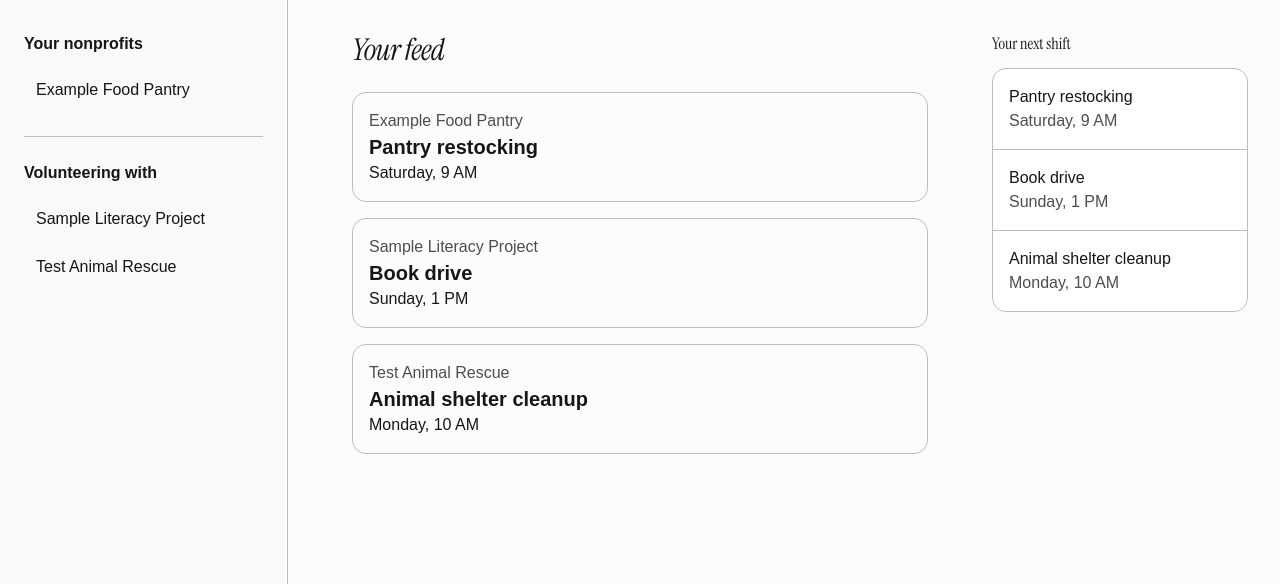
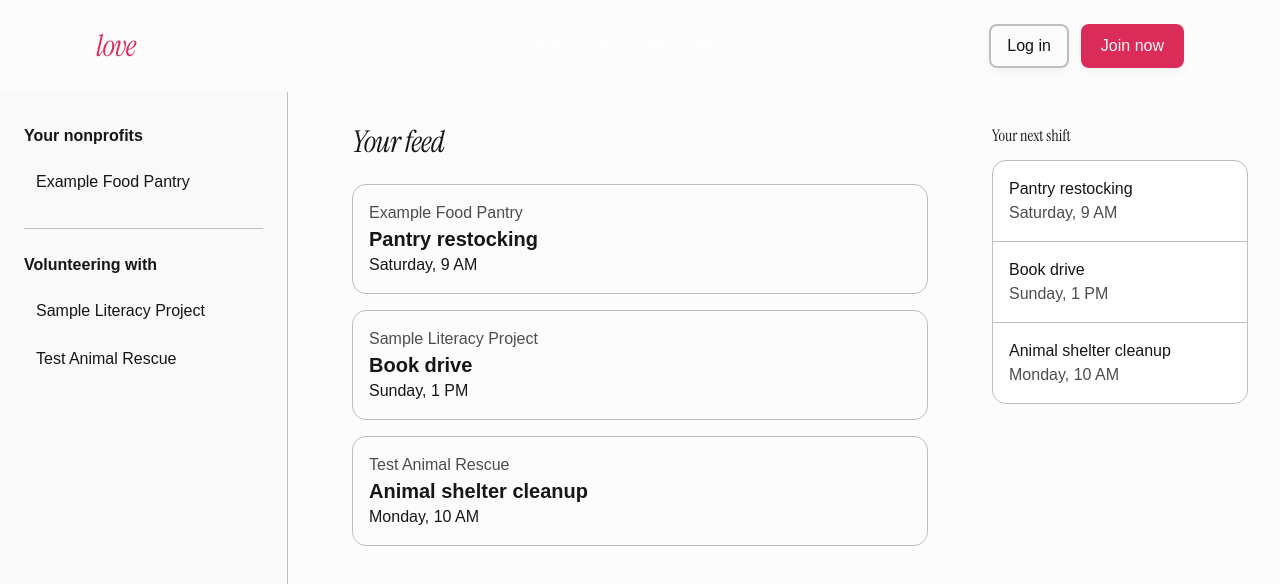
Before and after one commit to Library-of-Volunteer-Experiences/love-mvp, a Next.js app in the folder apps/web/: page /homepage in a window 1280 px wide. Shown: the top 584 px of the page. Built offline with nearby package versions, Linux system fonts and the light colour scheme; a web font is replaced by a local one.

Commit message:
Copied navbar to app-navbar, needs edits

```diff
--- a/apps/web/src/app/homepage/page.tsx
+++ b/apps/web/src/app/homepage/page.tsx
@@ -2,6 +2,7 @@ import type { Metadata } from 'next';
 import { NonprofitSidebar, type NonprofitLink } from '@/components/feed/nonprofit-sidebar';
 import { FeedList, type FeedEvent } from '@/components/feed/feed-list';
 import { FeedRail } from '@/components/feed/feed-rail';
+import AppNavbar from '@/components/global/app-navbar';
 
 // Fake FeedEvent data
 const feedEvents: FeedEvent[] = [
@@ -32,6 +33,8 @@ export const metadata: Metadata = { title: 'Home' };
 
 export default function HomepagePage() {
   return (
+    <div>
+      <AppNavbar />
       <div className="grid min-h-[calc(100dvh-4rem)] grid-cols-1 lg:grid-cols-[18rem_minmax(0,1fr)] xl:grid-cols-[18rem_minmax(0,1fr)_18rem] xl:gap-x-10">
         {/* Left: full-height panel with a visible divider */}
         <nav
@@ -61,5 +64,6 @@ export default function HomepagePage() {
           </div>
         </aside>
       </div>
+    </div>
   );
 }
--- a/apps/web/src/app/page.tsx
+++ b/apps/web/src/app/page.tsx
@@ -1,12 +1,12 @@
+import Link from 'next/link';
 import Navbar from '@/components/global/navbar';
 import { Hero } from '@/components/landing/hero';
 import { MobilePreview } from '@/components/landing/mobile';
-import Link from 'next/link';
+import { LaptopPreview } from '@/components/landing/laptop';
 import { ArrowRight, CalendarCheck2, Clock3, HeartHandshake, MapPin, Search } from 'lucide-react';
 import { APP_CLIENT, APP_FULL_NAME } from '@love/shared';
 import { Button } from '@/components/ui/button';
 import { Card, CardContent, CardDescription, CardHeader, CardTitle } from '@/components/ui/card';
-import { LaptopPreview } from '@/components/landing/laptop';
 
 const steps = [
   {
--- a/apps/web/src/components/global/app-navbar.tsx
+++ b/apps/web/src/components/global/app-navbar.tsx
@@ -0,0 +1,38 @@
+import Link from 'next/link';
+import { APP_NAME } from '@love/shared';
+import { Button } from '@/components/ui/button';
+
+export default function AppNavbar() {
+  return (
+    <div className="relative w-full px-4 py-6">
+      <div className="mx-auto flex max-w-6xl items-center justify-between sm:px-6 lg:px-8">
+        <Link href="/homepage" className="font-serif text-3xl tracking-tight text-primary italic">
+          {APP_NAME}
+        </Link>
+        <div className="flex items-center gap-3">
+          <Button variant="outline" size="sm" asChild>
+            <Link href="/log_in">Log in</Link>
+          </Button>
+          <Button asChild>
+            <Link href="/sign_up">Join now</Link>
+          </Button>
+        </div>
+      </div>
+
+      <nav
+        aria-label="Main navigation"
+        className="text-m absolute top-1/2 left-1/2 hidden -translate-x-1/2 -translate-y-1/2 items-center gap-6 font-medium text-white/80 md:flex"
+      >
+        <Link href="/homepage" className="hover:text-white/50">
+          Home
+        </Link>
+        <Link href="/nonprofits/habitat-for-humanity" className="hover:text-white/50">
+          Nonprofits
+        </Link>
+        <Link href="/sign_up" className="hover:text-white/50">
+          Sign up
+        </Link>
+      </nav>
+    </div>
+  );
+}
```
Lines whose indentation alone changed are shown as unchanged.
